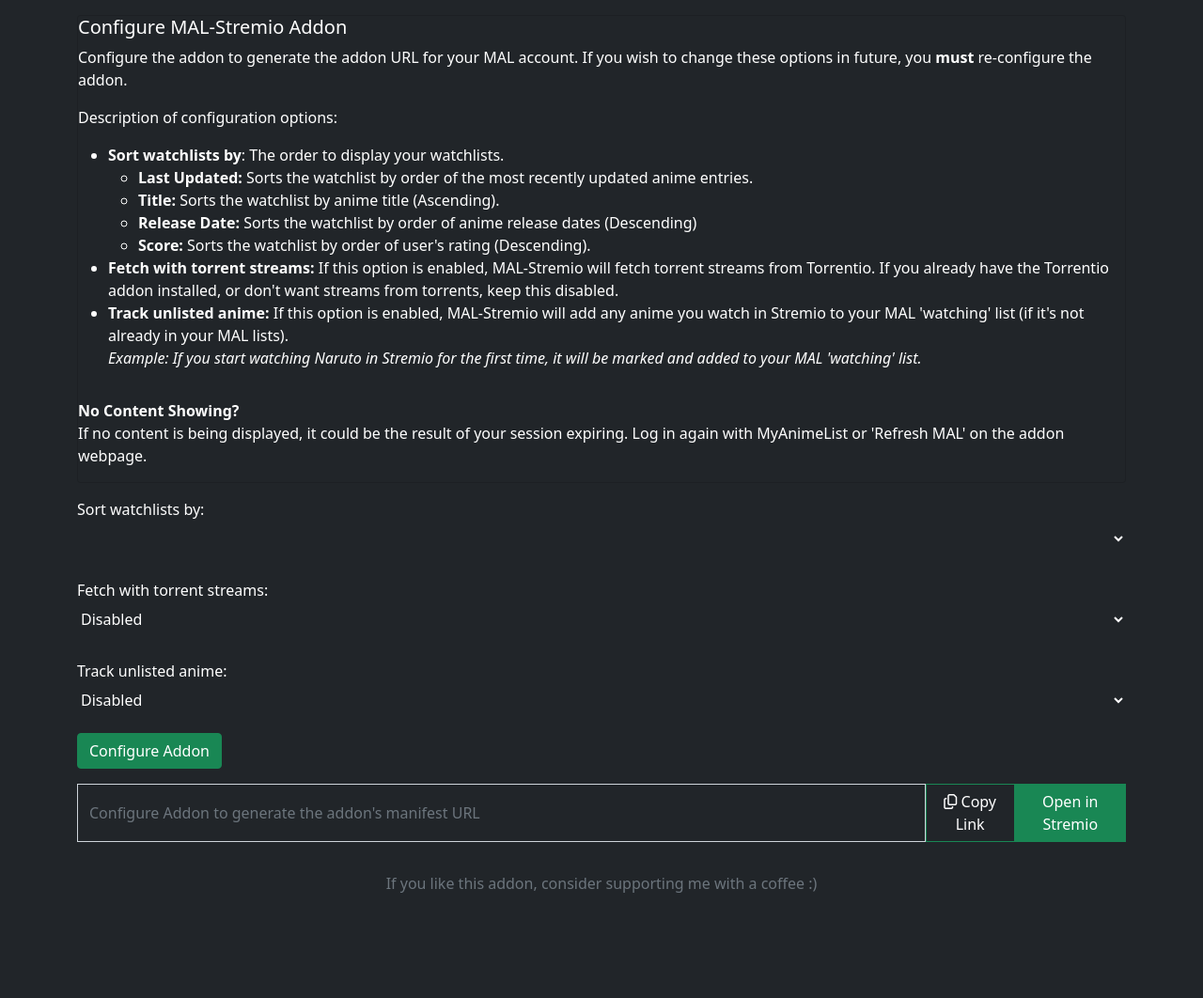
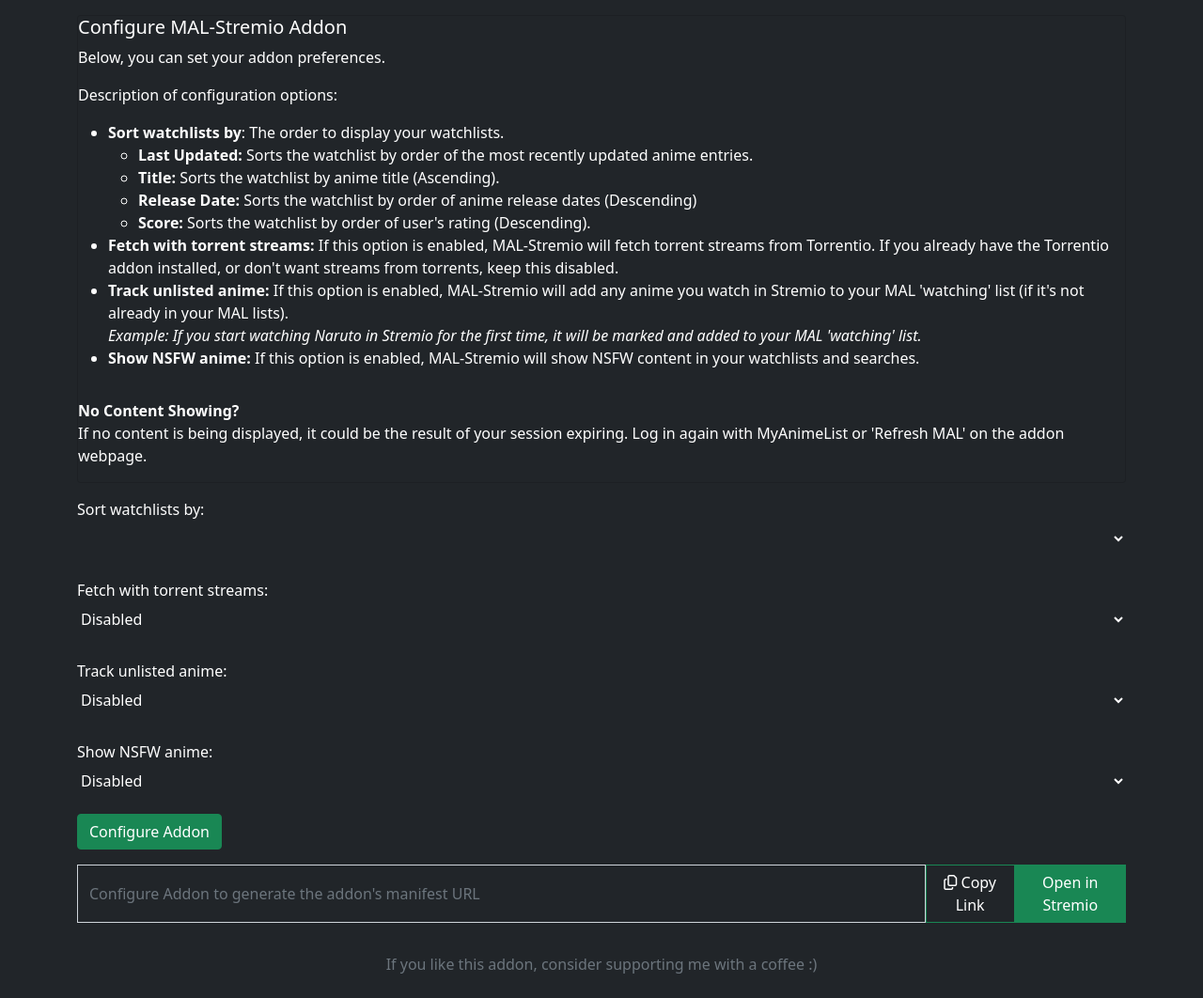
Before and after one commit to SageTendo/mal-stremio-addon, a Flask app: template templates/configure.html in a window 1280 px wide. Shown: the part 64-1126 px from the top of the page at 94% size. Before the commit the page ends 1014 px from the top, so only its background shows below. Run offline with Flask 3, Linux system fonts and the light colour scheme; the template is opened without the code that fills it, so the values that code supplies are empty.

Commit message:
feat: User preference to fetch with NSFW content

```diff
--- a/run.py
+++ b/run.py
@@ -123,6 +123,9 @@
         options["track_unlisted_anime"] = True
     else:
         options["track_unlisted_anime"] = False
+
+    if addon_config_options.get("nsfw_enabled", "") == "true":
+        options["nsfw_enabled"] = True
     return options
 
 
--- a/templates/configure.html
+++ b/templates/configure.html
@@ -37,8 +37,7 @@
     <div class="card text-left bg-dark text-white">
         <h5 class="card-title">Configure MAL-Stremio Addon</h5>
         <p class="card-text">
-            Configure the addon to generate the addon URL for your MAL account. If you wish to change these options
-            in future, you <b>must</b> re-configure the addon.
+            Below, you can set your addon preferences.
         <p>
             Description of configuration options:
         <ul>
@@ -64,6 +63,9 @@
                 <br>
                 <i>Example: If you start watching Naruto in Stremio for the first time, it will be marked and added to
                     your MAL 'watching' list.</i>
+            </li>
+            <li>
+                <b>Show NSFW anime:</b> If this option is enabled, MAL-Stremio will show NSFW content in your watchlists and searches.
             </li>
         </ul>
 
@@ -106,6 +108,14 @@
             <option value="true" {% if selected_value == True %}selected{% endif %}>Enabled</option>
         </select>
 
+        <br>
+        <label for="nsfw_enabled">Show NSFW anime:</label>
+        <select id="nsfw_enabled" name="nsfw_enabled" class="form-control-plaintext bg-dark text-white"
+            aria-label="Default select example">
+            {% set selected_value = user.get('nsfw_enabled', False) %}
+            <option value="false" {% if selected_value==False %}selected{% endif %}>Disabled</option>
+            <option value="true" {% if selected_value==True %}selected{% endif %}>Enabled</option>
+        </select>
         <button class="btn btn-success mt-3" type="submit" value="Submit">
             Configure Addon
         </button>
```
Also changed, not shown: app/routes/catalog.py (+19 -5 lines).
